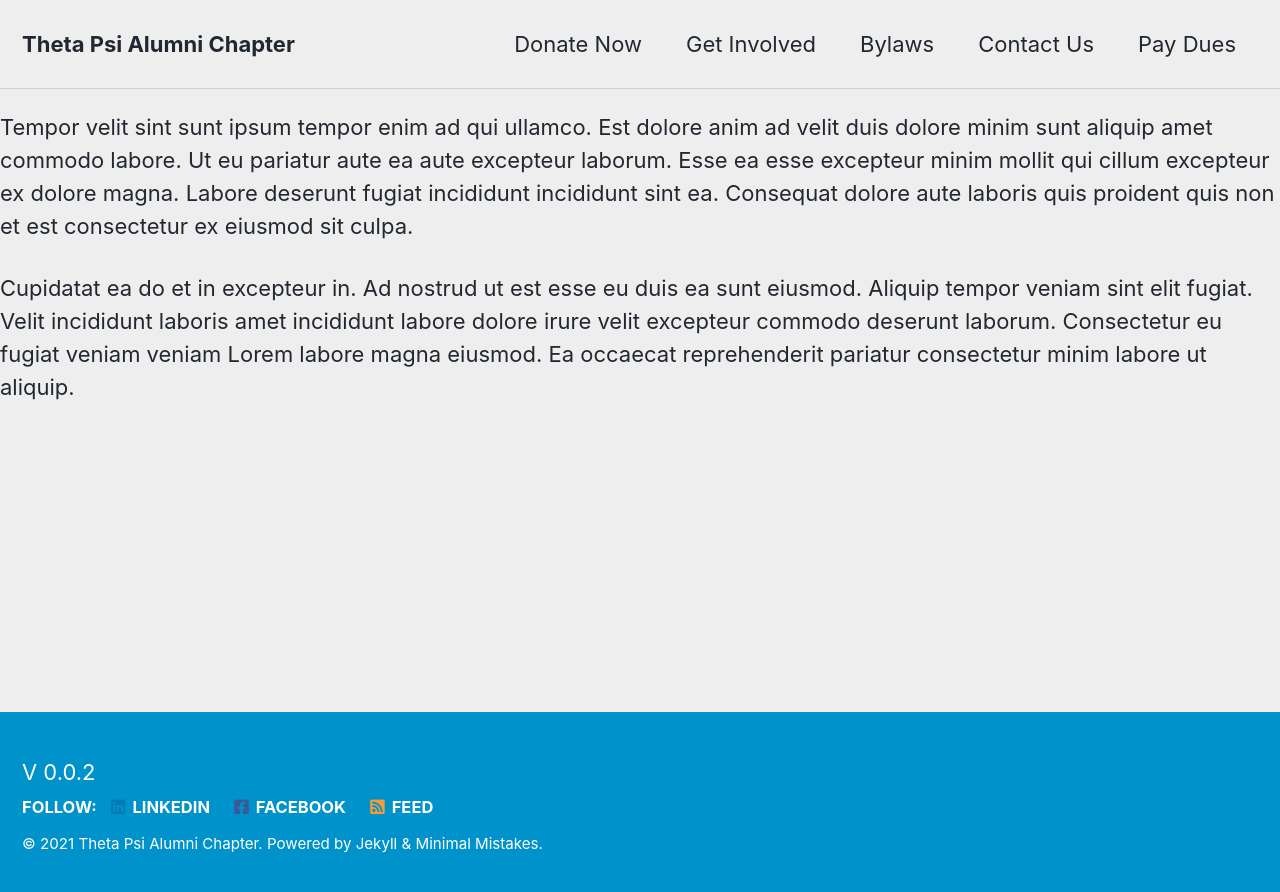
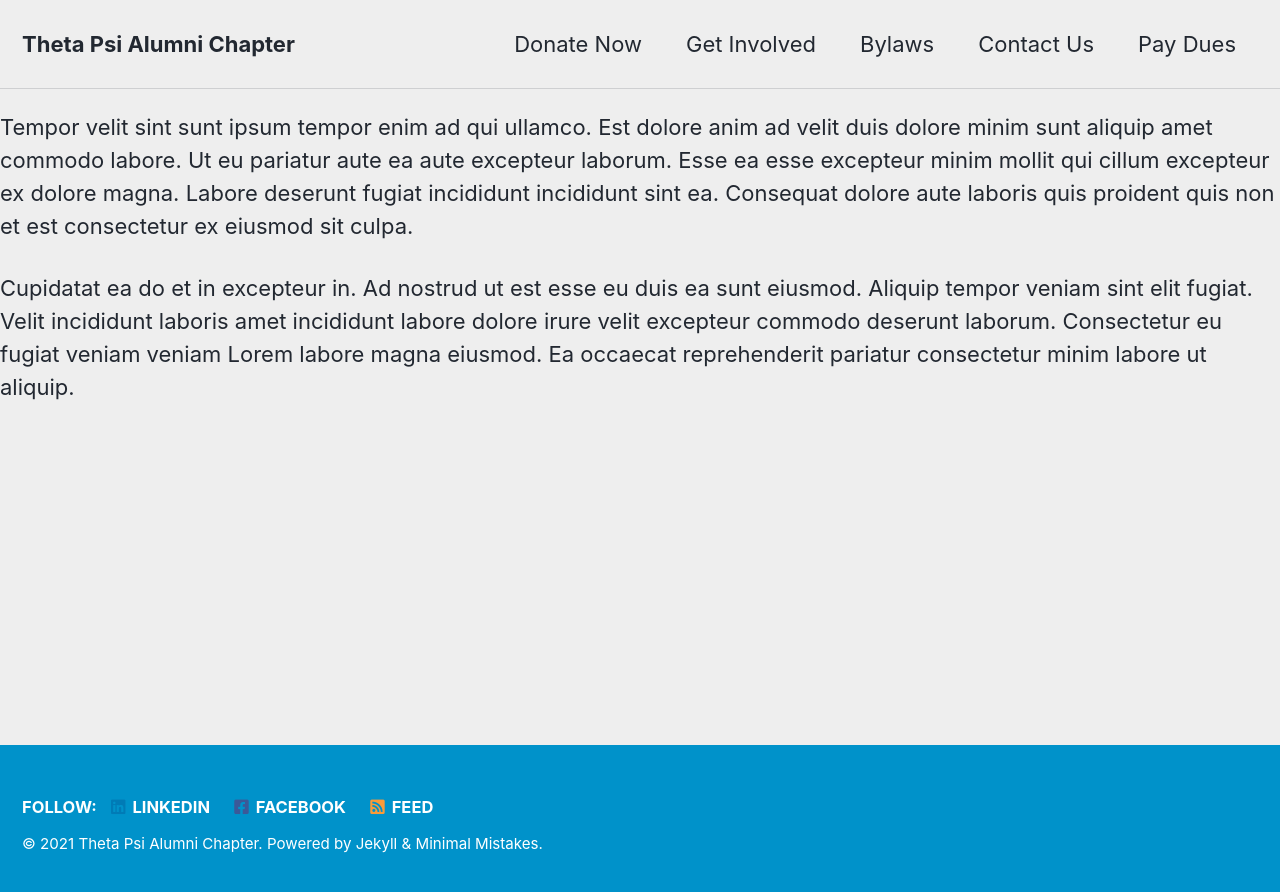
Before and after one commit to LowlyDBA/mm-github-pages-starter, a Jekyll site: the page built from _pages/about.md, in a window 1280 px wide. Shown: the top 892 px of the page. Built offline with Jekyll 4.4.1, drawn with Linux system fonts in a browser that asks for light colours; cached includes are drawn as plain includes; our own code applies the rules of GitHub Pages for plain Markdown files.

Commit message:
Update custom.html

```diff
--- a/_includes/footer/custom.html
+++ b/_includes/footer/custom.html
@@ -1,3 +1,2 @@
 <!-- start custom footer snippets -->
-V 0.0.2
 <!-- end custom footer snippets -->
```
